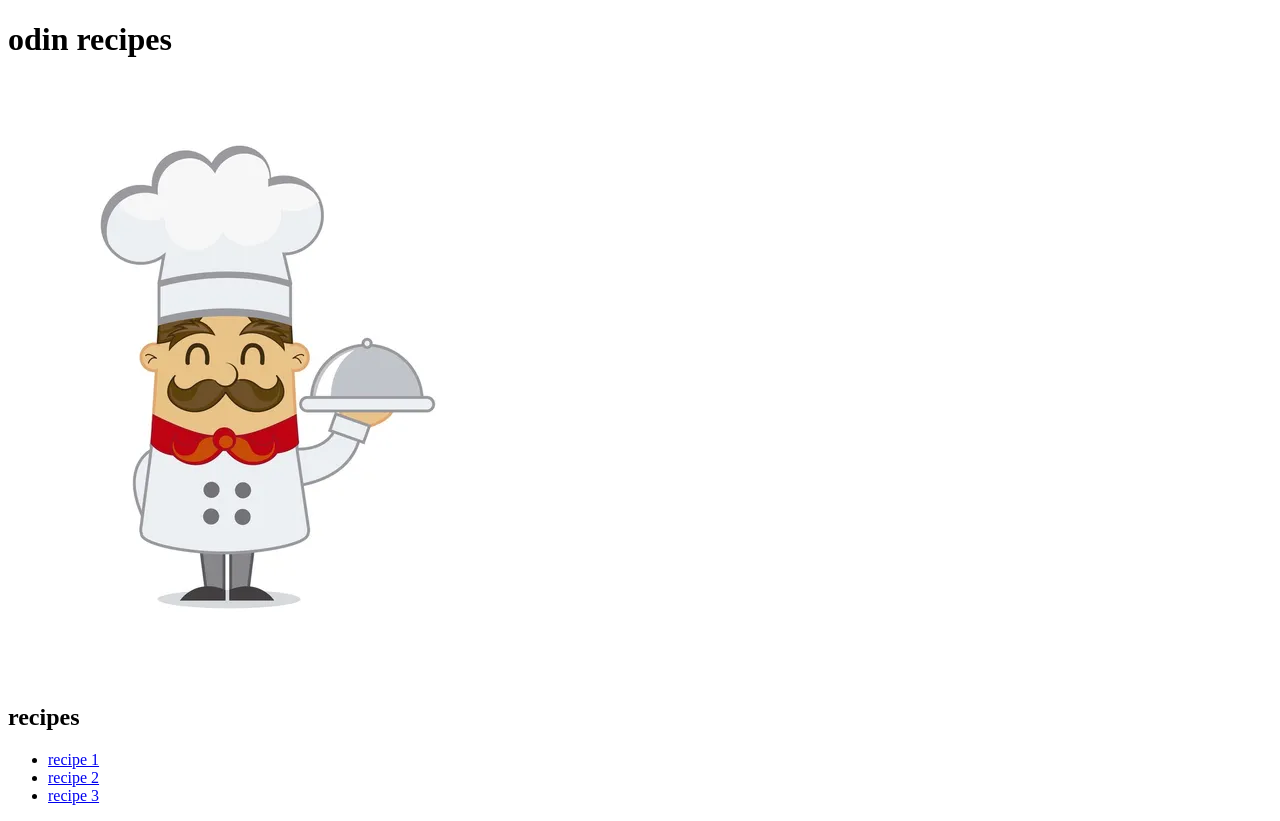
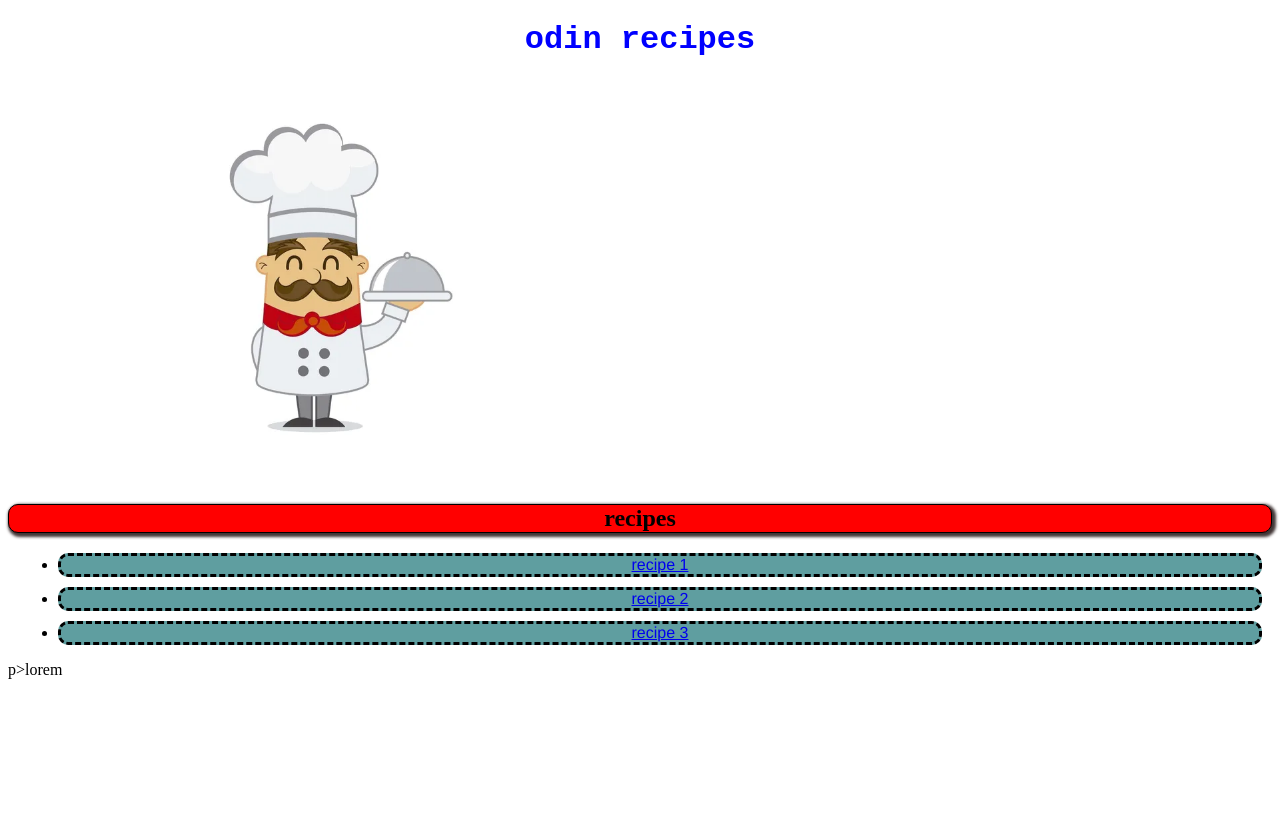
Before and after one commit to abdallah-abdelsabour/odin-recipes, a plain HTML site: page index.html in a window 1280 px wide. After the commit the page ends 800 px from the top, so only its background shows below. Drawn offline with Linux system fonts and the light colour scheme.

Commit message:
modifing index css

```diff
--- /dev/null
+++ b/css/index.css
@@ -0,0 +1,41 @@
+h1 {
+    color: blue;
+    font-family: 'Courier New', Courier, monospace;
+    text-align: center;
+}
+
+img {
+    height: 400px;
+    padding: 0rem 10rem 0rem 10rem;
+}
+
+ul li {
+    font-family: 'Franklin Gothic Medium', 'Arial Narrow', Arial, sans-serif;
+    margin: 10px;
+    text-align: center;
+    border-radius: 10px;
+    background-color: cadetblue;
+    border: black;
+    border-style: dashed;
+}
+
+ul li:hover {
+    background-color: brown;
+}
+
+h2 {
+    text-align: center;
+    border-radius: 10px;
+    box-shadow: 2px 2px 3px 2px rgb(66, 54, 54);
+    border: 1px black solid;
+    background-color: #f00;
+    /*Red*/
+    transition: 3s ease-in-out;
+}
+
+h2:hover {
+    background-color: #00f;
+    /*Blue*/
+    background-color: cadetblue;
+    padding: 4px;
+}
--- a/index.html
+++ b/index.html
@@ -6,7 +6,14 @@
     <meta http-equiv="X-UA-Compatible" content="IE=edge">
     <meta name="viewport" content="width=device-width, initial-scale=1.0">
     <title>odin recipes</title>
+
+    <link rel="stylesheet" href="css/index.css">
+
 </head>
+
+
+
+
 
 <body>
     <h1>odin recipes</h1>
@@ -18,7 +25,7 @@
         <li><a href=" ./recipes/recipe2.html">recipe 2 </a></li>
         <li><a href=" ./recipes/recipe3.html">recipe 3 </a></li>
     </ul>
-
+   p>lorem
 
 
 
```
Also changed, not shown: css/recipe.css (added).
